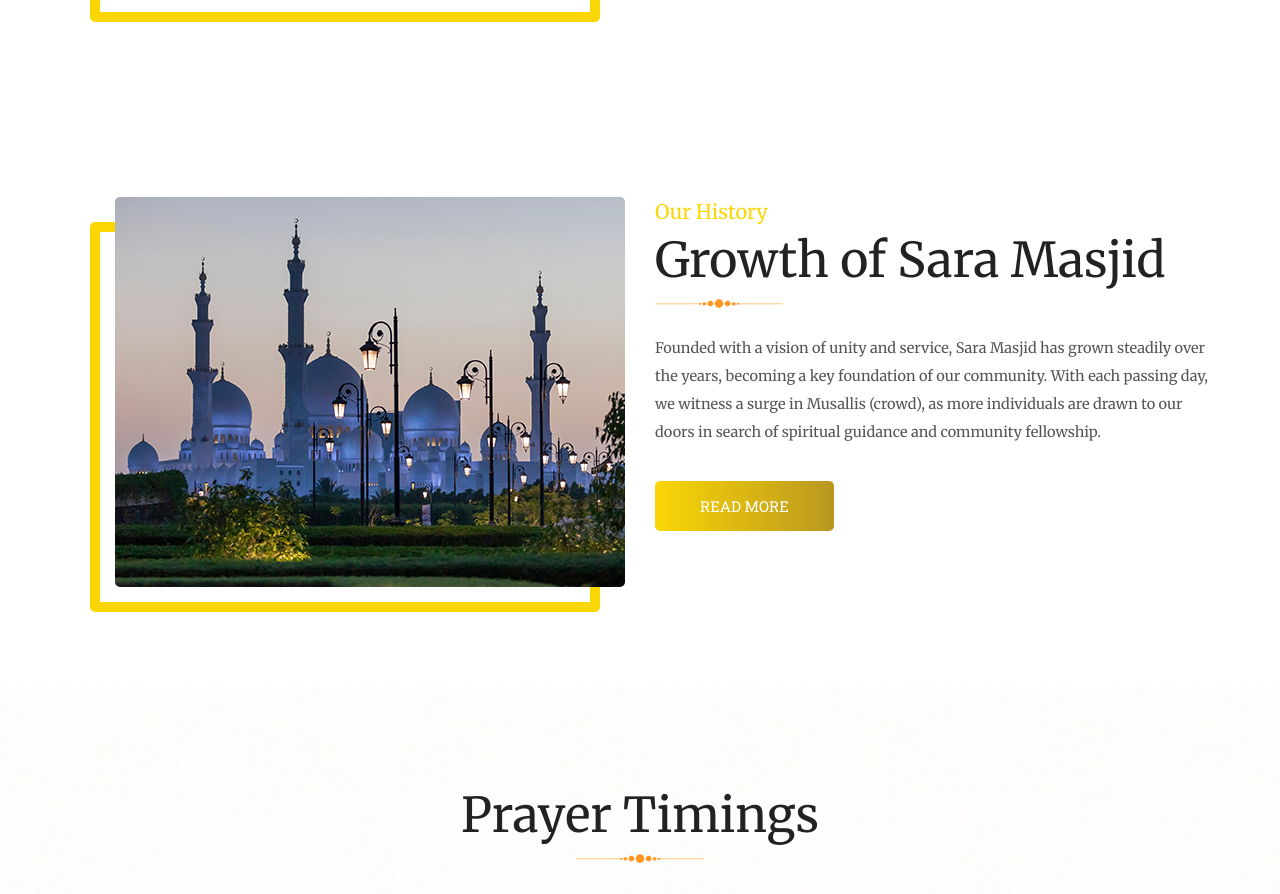
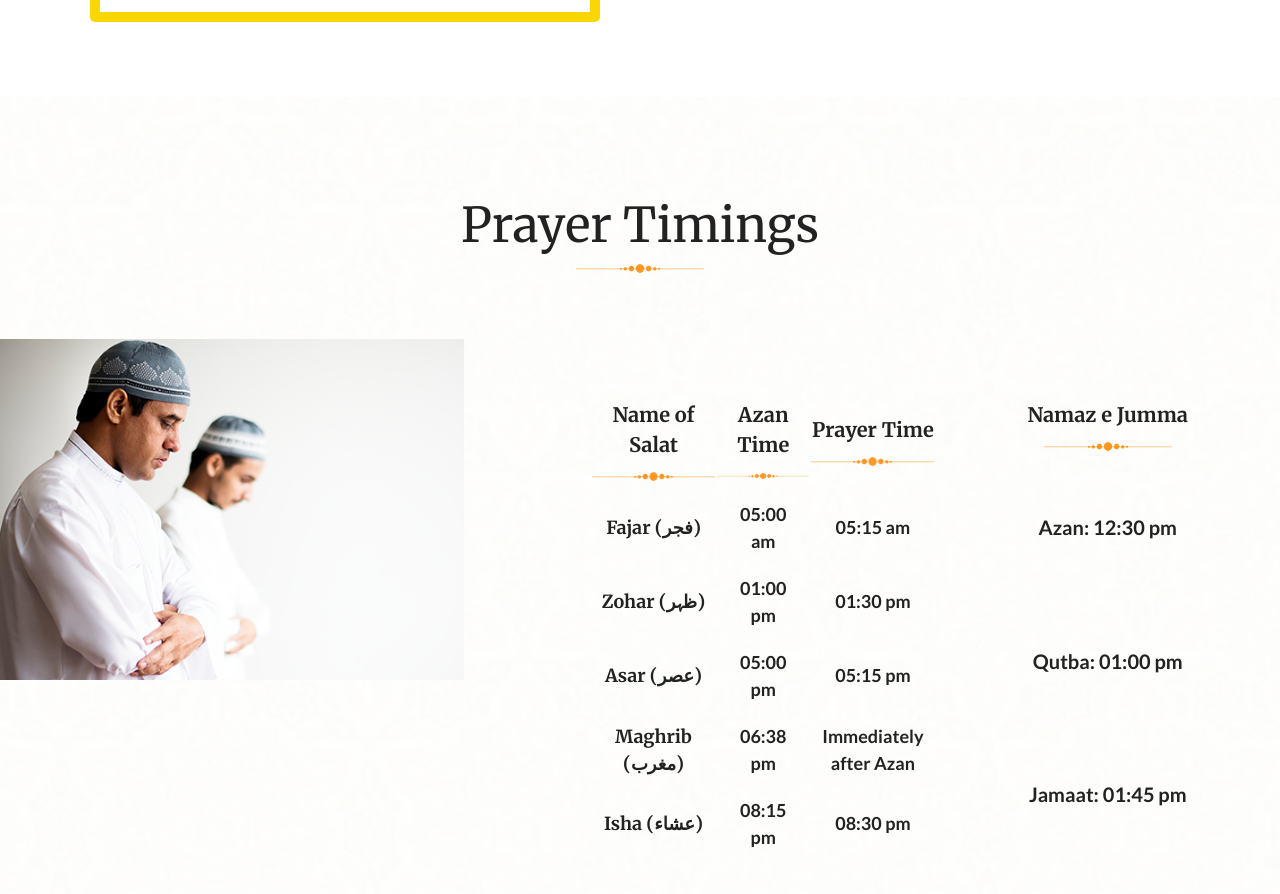
Before and after one commit to Mohd-w123/sara-masjid-website, a plain HTML site: page index.html in a window 1280 px wide. Shown: the part 1461-2355 px from the top of the page. Drawn offline with Linux system fonts and the light colour scheme; some packages are replaced by stand-ins of ours.

Commit message:
update code

```diff
--- a/index.html
+++ b/index.html
@@ -238,33 +238,7 @@
             </div>
         </section>
 
-        <section>
-            <div class="gap">
-                <div class="container">
-                    <div class="abt-sec-wrp style2">
-                        <div class="row">
-                            <div class="col-md-6 col-sm-12 col-lg-6">
-                                <div class="abt-vdo style2 brd-rd5">
-                                    <img src="assets/images/resources/abt-img2.jpg" alt="abt-img2.jpg" itemprop="image">
-                                </div>
-                            </div>
-                            <div class="col-md-6 col-sm-12 col-lg-6">
-                                <div class="abt-desc">
-                                    <div class="sec-tl">
-                                        <span class="theme-clr">Our History</span>
-                                        <h2 itemprop="headline">Growth of Sara Masjid</h2>
-										<img src="assets/images/pshape.png" alt="">
-                                    </div>
-                                    <p itemprop="description">Founded with a vision of unity and service, Sara Masjid has grown steadily over the years, becoming a key foundation of our community. With each passing day, we witness a surge in Musallis (crowd), as more individuals are drawn to our doors in search of spiritual guidance and community fellowship.
-                                    </p>
-                                    <a class="theme-btn theme-bg brd-rd5" href="about.html" title="" itemprop="url">READ MORE</a>
-                                </div>
-                            </div>
-                        </div>
-                    </div><!-- About Sec Wrap -->
-                </div>
-            </div>
-        </section>
+        <!--  -->
 
         <section>
             <div class="prayer-section gap white-layer opc7">
```
Also changed, not shown: about.html (+3 -3 lines), blog.html (+3 -3 lines), contact.html (+3 -3 lines), donation.html (+3 -3 lines), events.html (+3 -3 lines), gallery1.html (+3 -3 lines), service.html (+3 -3 lines).
